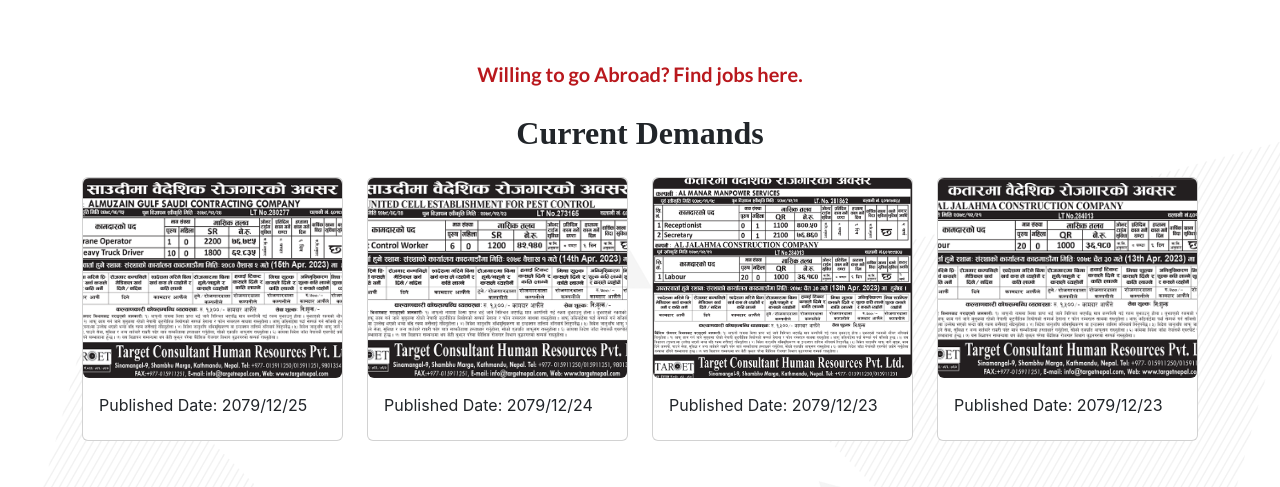
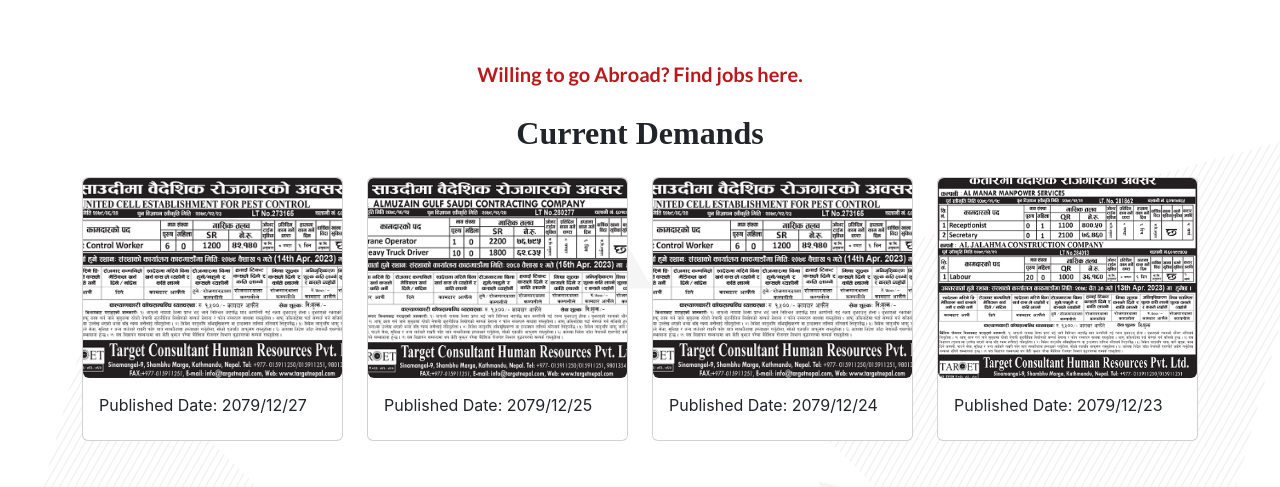
Before and after one commit to razustha/targetnepal, a PHP site: page / in a window 1280 px wide. Shown: the part 2194-2681 px from the top of the page. Run offline with PHP 8.4, Linux system fonts and the light colour scheme; some libraries are stand-ins or nearby versions; some web fonts are replaced.

Commit message:
add demand

```diff
--- a/page-templates/all-job.php
+++ b/page-templates/all-job.php
@@ -10,6 +10,20 @@
         <div class="row g-4">
 
 
+        <div class="col-md-3">
+                <a href="assets/img/demand/tchrpl_chait-1.png" data-lightbox="image-1">
+                    <div class="card mb-4">
+
+                        <img class="img-fluid rounded" src="assets/img/demand/tchrpl_chait-1.png" alt="">
+
+                        <div class="card-body">
+                            <h5 class="card-title">Published Date: 2079/12/27</h5>
+
+                        </div>
+                    </div>
+                </a>
+
+            </div>
             <div class="col-md-3">
                 <a href="assets/img/demand/tchrpl_24_chait.png" data-lightbox="image-1">
                     <div class="card mb-4">
@@ -110,20 +124,6 @@
                 </a>
             </div>
 
-            <div class="col-md-3">
-                <a href="assets/img/demand/tchrpl_17_chait-1.png" data-lightbox="image-1">
-                    <div class="card mb-4">
-
-                        <img class="img-fluid rounded" src="assets/img/demand/tchrpl_17_chait-1.png" alt="">
-
-                        <div class="card-body">
-                            <h5 class="card-title">Published Date: 2079/12/17</h5>
-
-                        </div>
-                    </div>
-
-                </a>
-            </div>
 
 
 
```
Also changed, not shown: job-demand.php (+14 -0 lines), assets/img/demand/tchrpl_chait-1.png (added).
